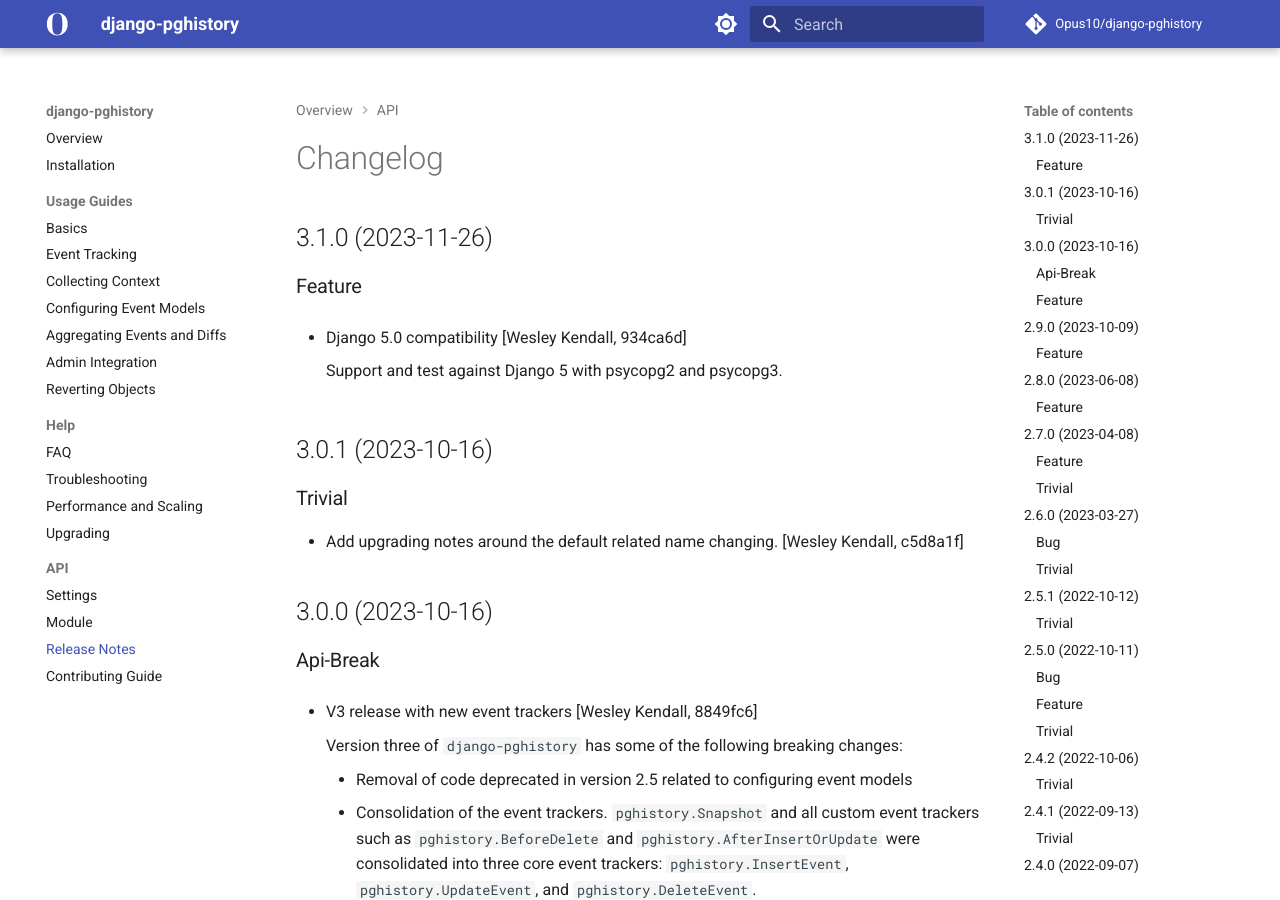
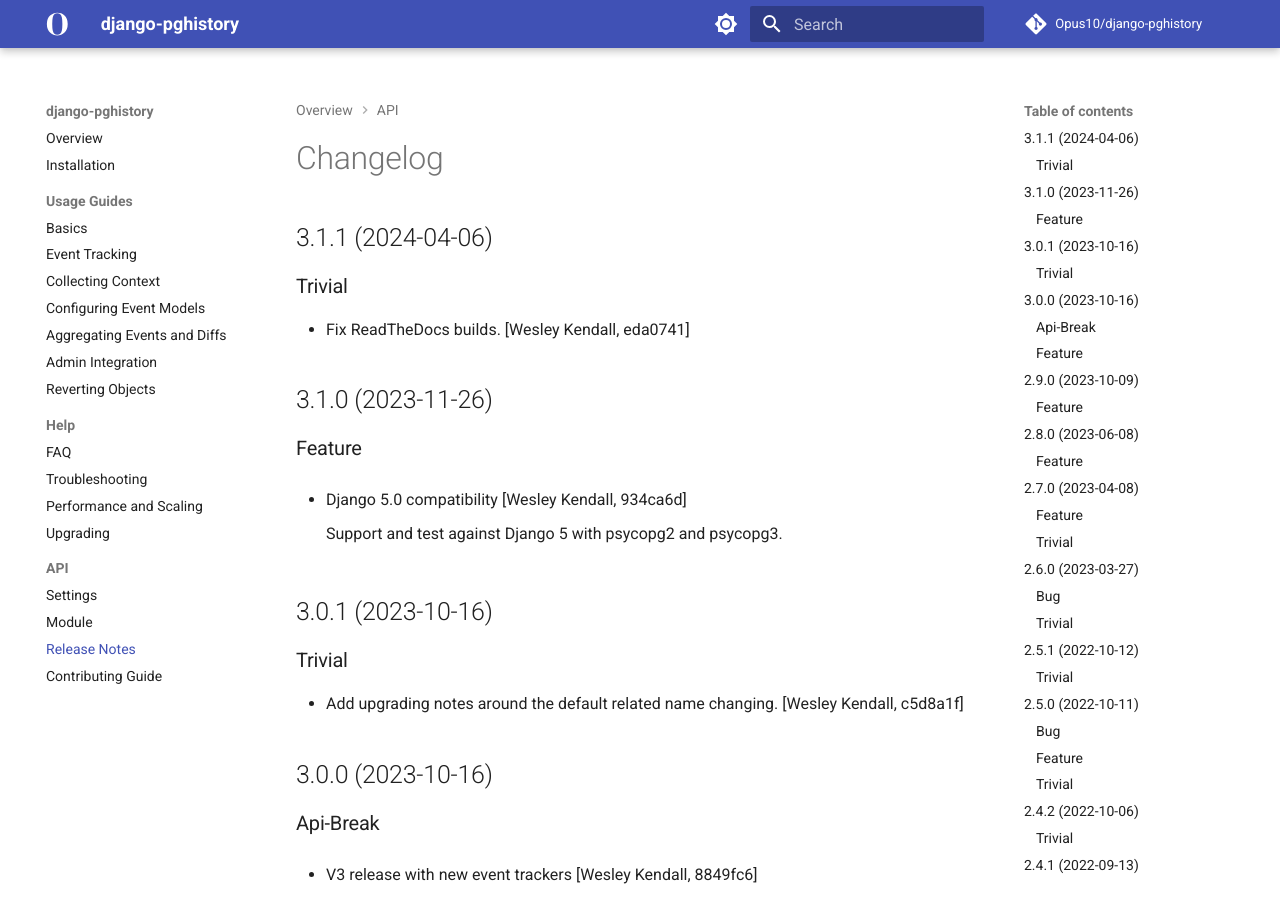
Before and after one commit to Opus10/django-pghistory, an MkDocs documentation site: the page built from docs/release_notes.md, in a window 1280 px wide and 900 px high. Built offline with MkDocs 1.6.1 and Material for MkDocs 9.7.7, drawn with Linux system fonts in a browser that asks for light colours; comment, search, counter and statistics services are not loaded.

Commit message:
Release version 3.1.1 [skip ci]
Type: trivial

```diff
--- a/docs/release_notes.md
+++ b/docs/release_notes.md
@@ -1,4 +1,10 @@
 # Changelog
+
+## 3.1.1 (2024-04-06)
+
+### Trivial
+
+  - Fix ReadTheDocs builds. [Wesley Kendall, eda0741]
 
 ## 3.1.0 (2023-11-26)
 
--- a/pyproject.toml
+++ b/pyproject.toml
@@ -33,7 +33,7 @@
 exclude = [
   "*/tests/"
 ]
-version = "3.1.0"
+version = "3.1.1"
 description = "History tracking for Django and Postgres"
 authors = ["Wes Kendall"]
 classifiers = [
```
Also changed, not shown: CHANGELOG.md (+6 -0 lines).
